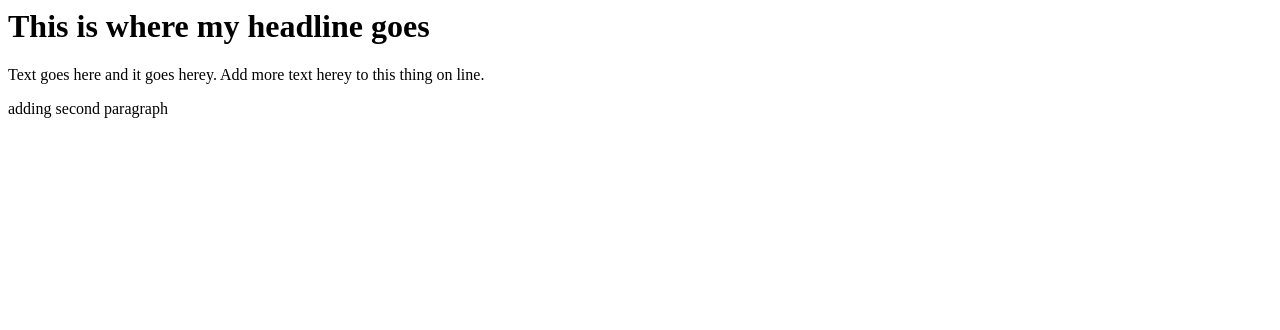
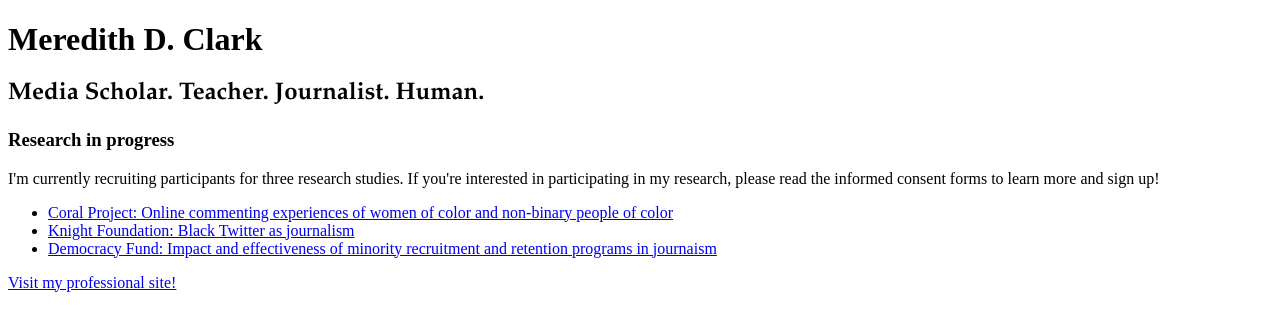
Before and after one commit to MeredithClarkPhD/portfolio, a plain HTML site: page index.html in a window 1280 px wide. Drawn offline with Linux system fonts and the light colour scheme.

Commit message:
new files from old portfolio
i uploaded my existing portfolio to github.

```diff
--- /dev/null
+++ b/Style.css
@@ -0,0 +1,16 @@
+h1{
+	font-size:500;
+}
+h2{
+font-family: "Palatino";
+ }
+body{
+	color: black;
+}
+{font-family: "Palatino"}
+h2{
+	font-family: "Palatino";
+}
+<p> p.small {
+    line-height: 19; </p>
+h4{text-transform: uppercase;}
--- a/index.html
+++ b/index.html
@@ -1,4 +1,20 @@
-<h1>This is where my headline goes</h1>
-
-<p> Text goes here and it goes herey. Add more text herey to this thing on line.</p>
-<p> adding second paragraph </p>
+<!DOCTYPE html>
+<html>
+<head>
+	<title></title>
+	<link rel="stylesheet" type="text/css" href="Style.css">
+</head>
+<body>
+<h1>Meredith D. Clark</h1>
+<h2>Media Scholar. Teacher. Journalist. Human.</h2>
+<h3>Research in progress</h3>
+<p> I'm currently recruiting participants for three research studies. If you're interested in participating in my research, please read the informed consent forms to learn more and sign up!</p>
+<!-- can't you see? what you do to me? well, youre not supposed to be able to see this. -->
+<div> <ul>
+  <li> <a href="https://blog.coralproject.net/having-our-say-new-study-coral/">  Coral Project: Online commenting experiences of women of color and non-binary people of color </a> </li>
+  <li> <a href= "http://bit.ly/BlackTwitterResearch"> Knight Foundation: Black Twitter as journalism </a> </li>
+  <li> <a href= " http://bit.ly/BlackTwitter17Research">  Democracy Fund: Impact and effectiveness of minority recruitment and retention programs in journaism </a> </li>
+</ul> </div>
+<a href="https://meredithdclark.com"> Visit my professional site!</a>
+</body>
+</html>
```
Also changed, not shown: 2 other files.
